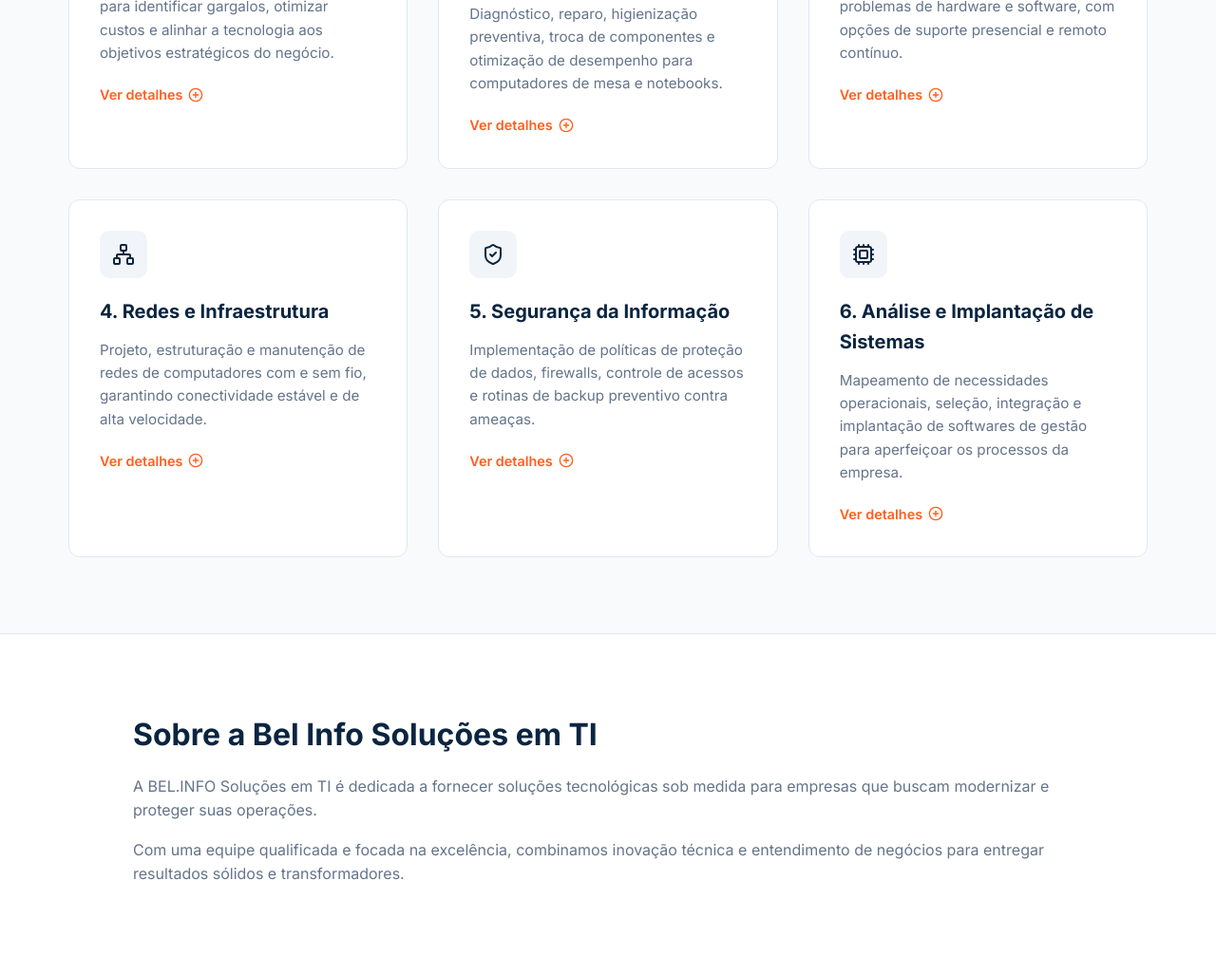
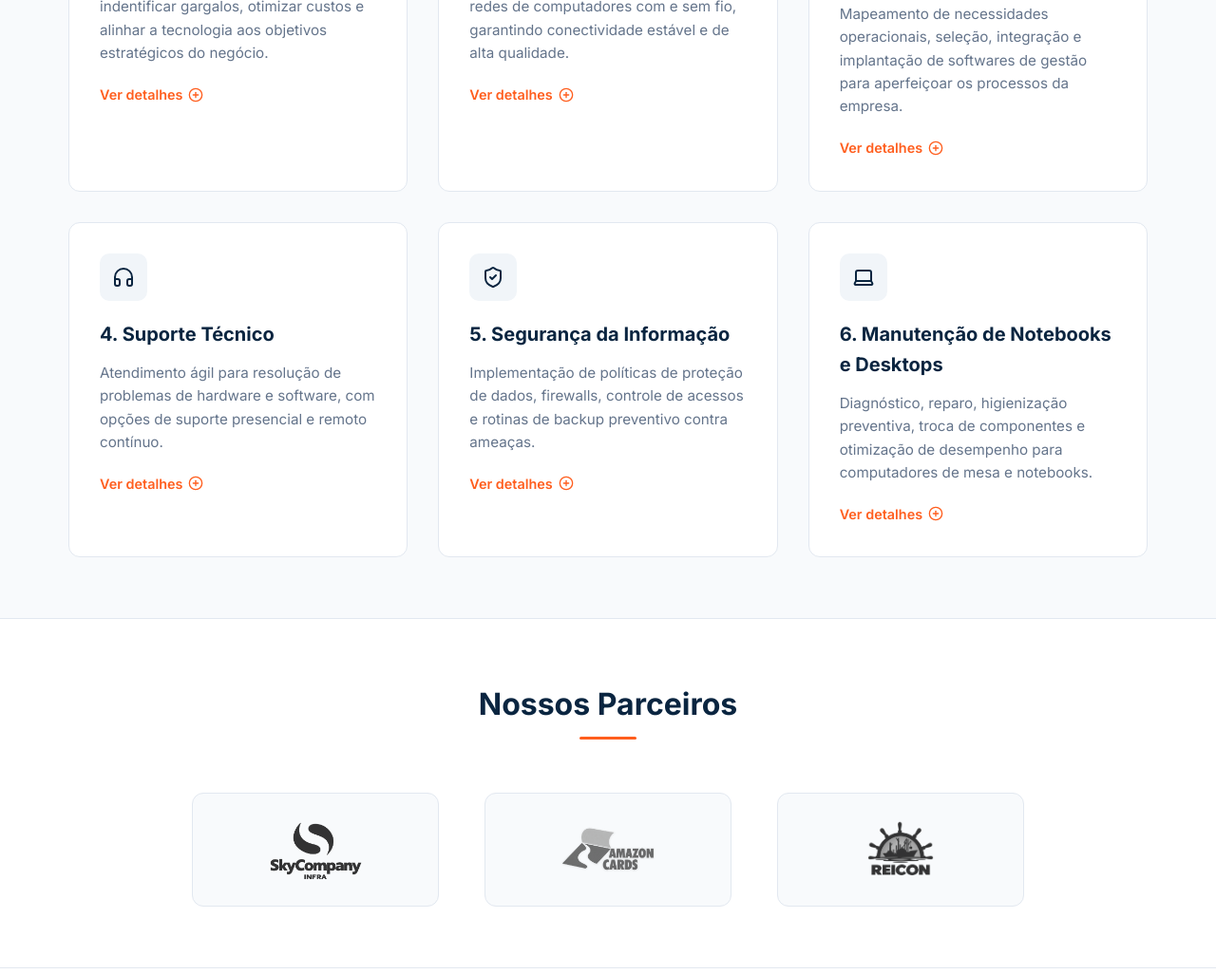
Before and after one commit to andersonCarlo33/belinfo, a plain HTML site: page index.html in a window 1280 px wide. Shown: the part 834-1860 px from the top of the page at 95% size. Drawn offline with nearby package versions, Linux system fonts and the light colour scheme.

Commit message:
Add files via upload

```diff
--- a/index.html
+++ b/index.html
@@ -139,7 +139,7 @@
             border: 2px solid transparent;
             cursor: pointer;
             font-size: 1rem;
-            height: 50px; /* Garante tamanho uniforme */
+            height: 50px;
         }
 
         .btn:hover {
@@ -184,7 +184,7 @@
 
         /* SEÇÃO DE SERVIÇOS */
         .services-section {
-            padding: 3rem 2rem 5rem;
+            padding: 3rem 2rem 4rem;
             max-width: 1200px;
             margin: 0 auto;
         }
@@ -282,6 +282,61 @@
 
         .service-card:hover .service-more-btn {
             gap: 10px;
+        }
+
+        /* SEÇÃO DE PARCEIROS */
+        .partners-section {
+            background-color: #FFFFFF;
+            border-top: 1px solid var(--border-color);
+            border-bottom: 1px solid var(--border-color);
+            padding: 4rem 2rem;
+        }
+
+        .partners-container {
+            max-width: 1200px;
+            margin: 0 auto;
+        }
+
+        .partners-grid {
+            display: flex;
+            justify-content: center;
+            align-items: center;
+            gap: 3rem;
+            flex-wrap: wrap;
+            margin-top: 2rem;
+        }
+
+        .partner-item {
+            display: flex;
+            align-items: center;
+            justify-content: center;
+            padding: 1.5rem 2rem;
+            background-color: var(--bg-light);
+            border: 1px solid var(--border-color);
+            border-radius: 12px;
+            transition: all 0.3s ease;
+            width: 260px;
+            height: 120px;
+        }
+
+        .partner-item:hover {
+            transform: translateY(-5px);
+            box-shadow: 0 10px 20px rgba(0,0,0,0.06);
+            border-color: var(--accent);
+        }
+
+        .partner-item img {
+            max-width: 100%;
+            max-height: 70px;
+            object-fit: contain;
+            filter: grayscale(100%);
+            opacity: 0.8;
+            transition: all 0.3s ease;
+        }
+
+        .partner-item:hover img {
+            filter: grayscale(0%);
+            opacity: 1;
         }
 
         /* MODAL DE SERVIÇOS COM ANIMAÇÃO */
@@ -400,7 +455,6 @@
         /* SOBRE NÓS */
         .about-section {
             background-color: var(--card-bg);
-            border-top: 1px solid var(--border-color);
             border-bottom: 1px solid var(--border-color);
             padding: 5rem 2rem;
         }
@@ -658,6 +712,15 @@
             .contact-container {
                 grid-template-columns: 1fr;
             }
+
+            .partners-grid {
+                gap: 1.5rem;
+            }
+
+            .partner-item {
+                width: 100%;
+                max-width: 280px;
+            }
         }
     </style>
 </head>
@@ -667,12 +730,15 @@
     <header>
         <div class="nav-container">
             <div class="logo-container">
-                <img src="LOGOTIPO - COLORIDO.png" alt="BEL.INFO Soluções em TI" class="logo-img">
+                <a href="#inicio">
+                    <img src="LOGOTIPO - COLORIDO.png" alt="BEL.INFO Soluções em TI" class="logo-img">
+                </a>
             </div>
             <nav>
                 <ul>
                     <li><a href="#inicio">Início</a></li>
                     <li><a href="#servicos">Serviços</a></li>
+                    <li><a href="#parceiros">Parceiros</a></li>
                     <li><a href="#sobre">Quem Somos</a></li>
                     <li><a href="#contato">Contato</a></li>
                 </ul>
@@ -691,7 +757,6 @@
                     Saiba Mais <i data-lucide="arrow-right"></i>
                 </a>
                 <a href="https://wa.me/5591991168895?text=Ol%C3%A1!%20Gostaria%20de%20saber%20mais%20sobre%20os%20servi%C3%A7os%20da%20BEL.INFO." target="_blank" class="btn btn-whatsapp">
-                    <!-- ÍCONE OFICIAL DO WHATSAPP (SVG VETORIAL) -->
                     <svg class="wa-icon" xmlns="http://www.w3.org/2000/svg" viewBox="0 0 448 512">
                         <path d="M380.9 97.1C339 55.1 283.2 32 223.9 32c-122.4 0-222 99.6-222 222 0 39.1 10.2 77.3 29.6 111L0 480l117.7-30.9c32.4 17.7 68.9 27 106.1 27h.1c122.3 0 224.1-99.6 224.1-222 0-59.3-25.2-115-67.1-157zm-157 341.6c-33.2 0-65.7-8.9-94-25.7l-6.7-4-69.8 18.3 18.6-68.1-4.4-7c-18.5-29.4-28.2-63.3-28.2-98.2 0-101.7 82.8-184.5 184.6-184.5 49.3 0 95.6 19.2 130.4 54.1 34.8 34.9 56.2 81.2 56.1 130.5 0 101.8-84.9 184.9-186.6 184.9zm101.2-138.2c-5.5-2.8-32.8-16.2-37.9-18-5.1-1.9-8.8-2.8-12.5 2.8-3.7 5.6-14.3 18-17.6 21.8-3.2 3.7-6.5 4.2-12 1.4-32.6-16.3-54-29.1-75.5-66-5.7-9.8 5.7-9.1 16.3-30.3 1.8-3.7.9-6.9-.5-9.7-1.4-2.8-12.5-30.1-17.1-41.2-4.5-10.8-9.1-9.3-12.5-9.5-3.2-.2-6.9-.2-10.6-.2-3.7 0-9.7 1.4-14.8 6.9-5.1 5.6-19.4 19-19.4 46.3 0 27.3 19.9 53.7 22.6 57.4 2.8 3.7 39.1 59.7 94.8 83.8 35.2 15.2 49 16.5 66.6 13.9 10.7-1.6 32.8-13.4 37.4-26.4 4.6-13 4.6-24.1 3.2-26.4-1.3-2.5-5-3.9-10.5-6.6z"/>
                     </svg>
@@ -725,16 +790,25 @@
                     <i data-lucide="line-chart"></i>
                 </div>
                 <h3>1. Consultoria em TI</h3>
-                <p>Análise completa da infraestrutura atual para identificar gargalos, otimizar custos e alinhar a tecnologia aos objetivos estratégicos do negócio.</p>
+                <p>Análise completa do cenário atual para indentificar gargalos, otimizar custos e alinhar a tecnologia aos objetivos estratégicos do negócio.</p>
                 <div class="service-more-btn">Ver detalhes <i data-lucide="plus-circle" style="width:16px;"></i></div>
             </div>
 
-            <div class="service-card" onclick="openModal('manutencao')">
+            <div class="service-card" onclick="openModal('redes')">
                 <div class="icon-box">
-                    <i data-lucide="laptop"></i>
+                    <i data-lucide="network"></i>
                 </div>
-                <h3>2. Manutenção de Notebooks e Desktops</h3>
-                <p>Diagnóstico, reparo, higienização preventiva, troca de componentes e otimização de desempenho para computadores de mesa e notebooks.</p>
+                <h3>2. Redes e Infraestrutura</h3>
+                <p>Projeto, estruturação e manutenção de redes de computadores com e sem fio, garantindo conectividade estável e de alta qualidade.</p>
+                <div class="service-more-btn">Ver detalhes <i data-lucide="plus-circle" style="width:16px;"></i></div>
+            </div>
+
+            <div class="service-card" onclick="openModal('sistemas')">
+                <div class="icon-box">
+                    <i data-lucide="cpu"></i>
+                </div>
+                <h3>3. Análise e Implantação de Sistemas</h3>
+                <p>Mapeamento de necessidades operacionais, seleção, integração e implantação de softwares de gestão para aperfeiçoar os processos da empresa.</p>
                 <div class="service-more-btn">Ver detalhes <i data-lucide="plus-circle" style="width:16px;"></i></div>
             </div>
 
@@ -742,17 +816,8 @@
                 <div class="icon-box">
                     <i data-lucide="headphones"></i>
                 </div>
-                <h3>3. Suporte Técnico</h3>
+                <h3>4. Suporte Técnico</h3>
                 <p>Atendimento ágil para resolução de problemas de hardware e software, com opções de suporte presencial e remoto contínuo.</p>
-                <div class="service-more-btn">Ver detalhes <i data-lucide="plus-circle" style="width:16px;"></i></div>
-            </div>
-
-            <div class="service-card" onclick="openModal('redes')">
-                <div class="icon-box">
-                    <i data-lucide="network"></i>
-                </div>
-                <h3>4. Redes e Infraestrutura</h3>
-                <p>Projeto, estruturação e manutenção de redes de computadores com e sem fio, garantindo conectividade estável e de alta velocidade.</p>
                 <div class="service-more-btn">Ver detalhes <i data-lucide="plus-circle" style="width:16px;"></i></div>
             </div>
 
@@ -765,13 +830,37 @@
                 <div class="service-more-btn">Ver detalhes <i data-lucide="plus-circle" style="width:16px;"></i></div>
             </div>
 
-            <div class="service-card" onclick="openModal('sistemas')">
+            <div class="service-card" onclick="openModal('manutencao')">
                 <div class="icon-box">
-                    <i data-lucide="cpu"></i>
+                    <i data-lucide="laptop"></i>
                 </div>
-                <h3>6. Análise e Implantação de Sistemas</h3>
-                <p>Mapeamento de necessidades operacionais, seleção, integração e implantação de softwares de gestão para aperfeiçoar os processos da empresa.</p>
+                <h3>6. Manutenção de Notebooks e Desktops</h3>
+                <p>Diagnóstico, reparo, higienização preventiva, troca de componentes e otimização de desempenho para computadores de mesa e notebooks.</p>
                 <div class="service-more-btn">Ver detalhes <i data-lucide="plus-circle" style="width:16px;"></i></div>
+            </div>
+        </div>
+    </section>
+
+    <!-- SEÇÃO DE PARCEIROS -->
+    <section id="parceiros" class="partners-section">
+        <div class="partners-container">
+            <div class="section-header">
+                <h2>Nossos Parceiros</h2>
+                <div class="subtitle-line"></div>
+            </div>
+
+            <div class="partners-grid">
+                <a href="https://skycompany.info/" target="_blank" class="partner-item" title="Sky Company">
+                    <img src="skycompany-logo.png" alt="Sky Company">
+                </a>
+
+                <a href="https://www.amazoncards.com.br/" target="_blank" class="partner-item" title="Amazon Cards">
+                    <img src="amazon-cards-logo.png" alt="Amazon Cards">
+                </a>
+
+                <a href="https://gruporeicon.com.br/" target="_blank" class="partner-item" title="Grupo Reicon">
+                    <img src="reicon-logo.png" alt="Grupo Reicon">
+                </a>
             </div>
         </div>
     </section>
@@ -914,28 +1003,28 @@
                     <ul>
                         <li>Auditoria de infraestrutura física e lógica.</li>
                         <li>Mapeamento de riscos de segurança e vulnerabilidades.</li>
-                        <li>Planejamento de redução de custos com licenças e equipamentos.</li>
-                        <li>Elaboração do plano diretor de TI alinhado às metas da empresa.</li>
+                        <li>Diagnóstico e projeto em implantação de sistemas.</li>
+                        <li>Análise e suporte em manutenção de equipamentos.</li>
                     </ul>
                 `
             },
             manutencao: {
-                title: "2. Manutenção de Notebooks e Desktops",
+                title: "6. Manutenção de Notebooks e Desktops",
                 icon: "laptop",
                 content: `
                     <p>Manter o parque tecnológico operando em alta performance reduz custos com substituição precoce e previne paradas inesperadas na sua equipe.</p>
                     <br>
                     <p><strong>Serviços inclusos:</strong></p>
                     <ul>
-                        <li>Limpeza técnica interna e troca de pasta térmica.</li>
-                        <li>Upgrade de hardware (Instalação de SSD, expansão de memória RAM).</li>
-                        <li>Reparo em placas-mãe e conectores de carga.</li>
+                        <li>Manutenção preventiva e corretiva.</li>
+                        <li>Upgrades de hardware.</li>
+                        <li>Reparo em gabinetes de notebook.</li>
                         <li>Formatação, instalação e otimização do sistema operacional.</li>
                     </ul>
                 `
             },
             suporte: {
-                title: "3. Suporte Técnico",
+                title: "4. Suporte Técnico",
                 icon: "headphones",
                 content: `
                     <p>Oferecemos suporte completo com tempo de resposta ágil para garantir continuidade total e estabilidade às rotinas diárias do seu negócio.</p>
@@ -949,7 +1038,7 @@
                 `
             },
             redes: {
-                title: "4. Redes e Infraestrutura",
+                title: "2. Redes e Infraestrutura",
                 icon: "network",
                 content: `
                     <p>Uma rede de alta capacidade e com baixa latência é indispensável para a comunicação diária e produtividade corporativa.</p>
@@ -979,7 +1068,7 @@
                 `
             },
             sistemas: {
-                title: "6. Análise e Implantação de Sistemas",
+                title: "3. Análise e Implantação de Sistemas",
                 icon: "cpu",
                 content: `
                     <p>Auxiliamos no levantamento dos fluxos de trabalho da sua empresa para implementar as melhores ferramentas tecnológicas de gestão e automação.</p>
@@ -1007,14 +1096,14 @@
 
                 lucide.createIcons();
                 modal.classList.add('active');
-                document.body.style.overflow = 'hidden'; // Impede o scroll de fundo
+                document.body.style.overflow = 'hidden';
             }
         }
 
         function closeModal() {
             const modal = document.getElementById('service-modal');
             modal.classList.remove('active');
-            document.body.style.overflow = 'auto'; // Reativa o scroll
+            document.body.style.overflow = 'auto';
         }
 
         function closeModalOnOverlay(event) {
@@ -1023,7 +1112,6 @@
             }
         }
 
-        // Fechar ao pressionar ESC
         document.addEventListener('keydown', function(e) {
             if (e.key === 'Escape') {
                 closeModal();
```
Also changed, not shown: amazon-cards-logo.png (added), reicon-logo.png (added), skycompany-logo.png (added).
